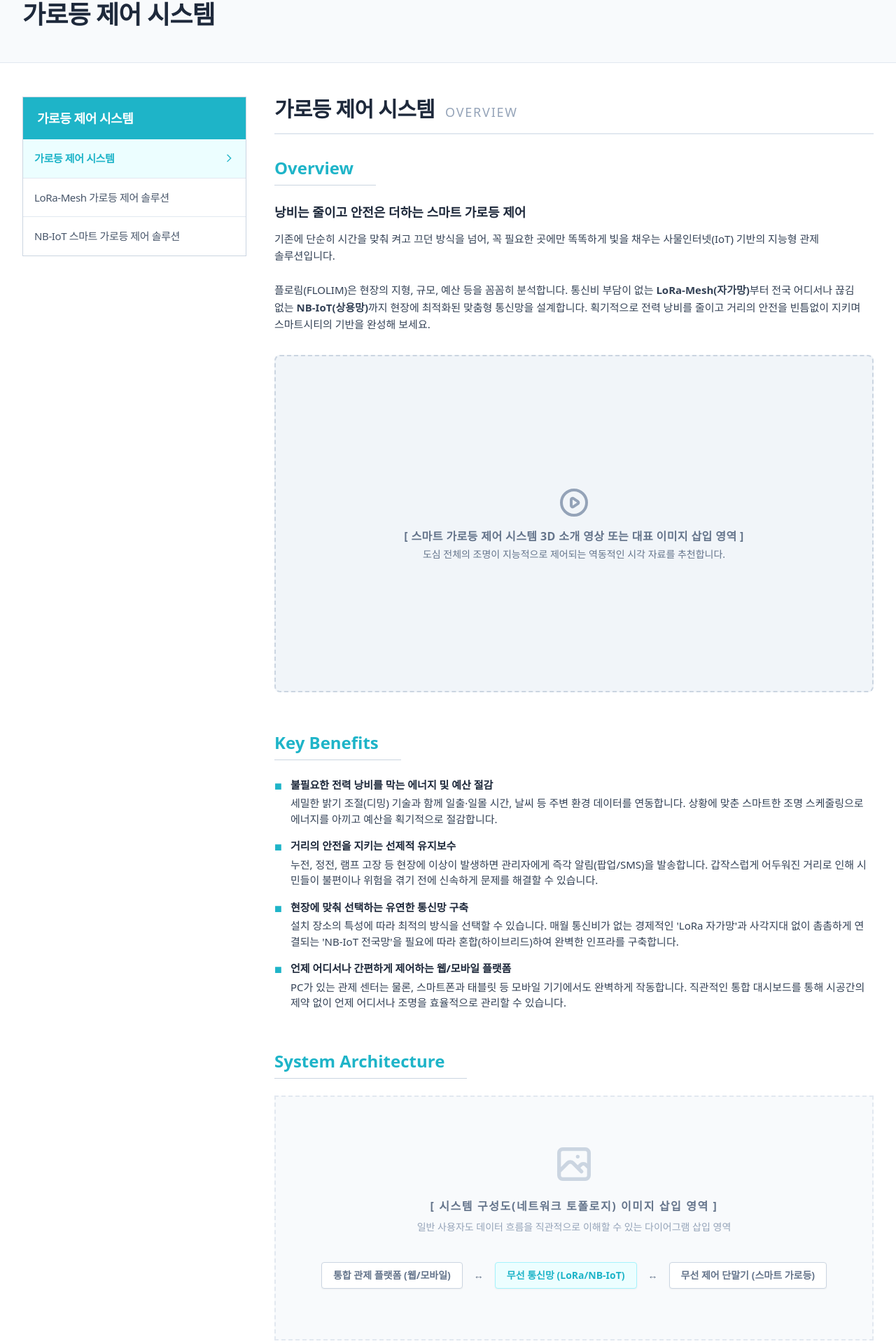
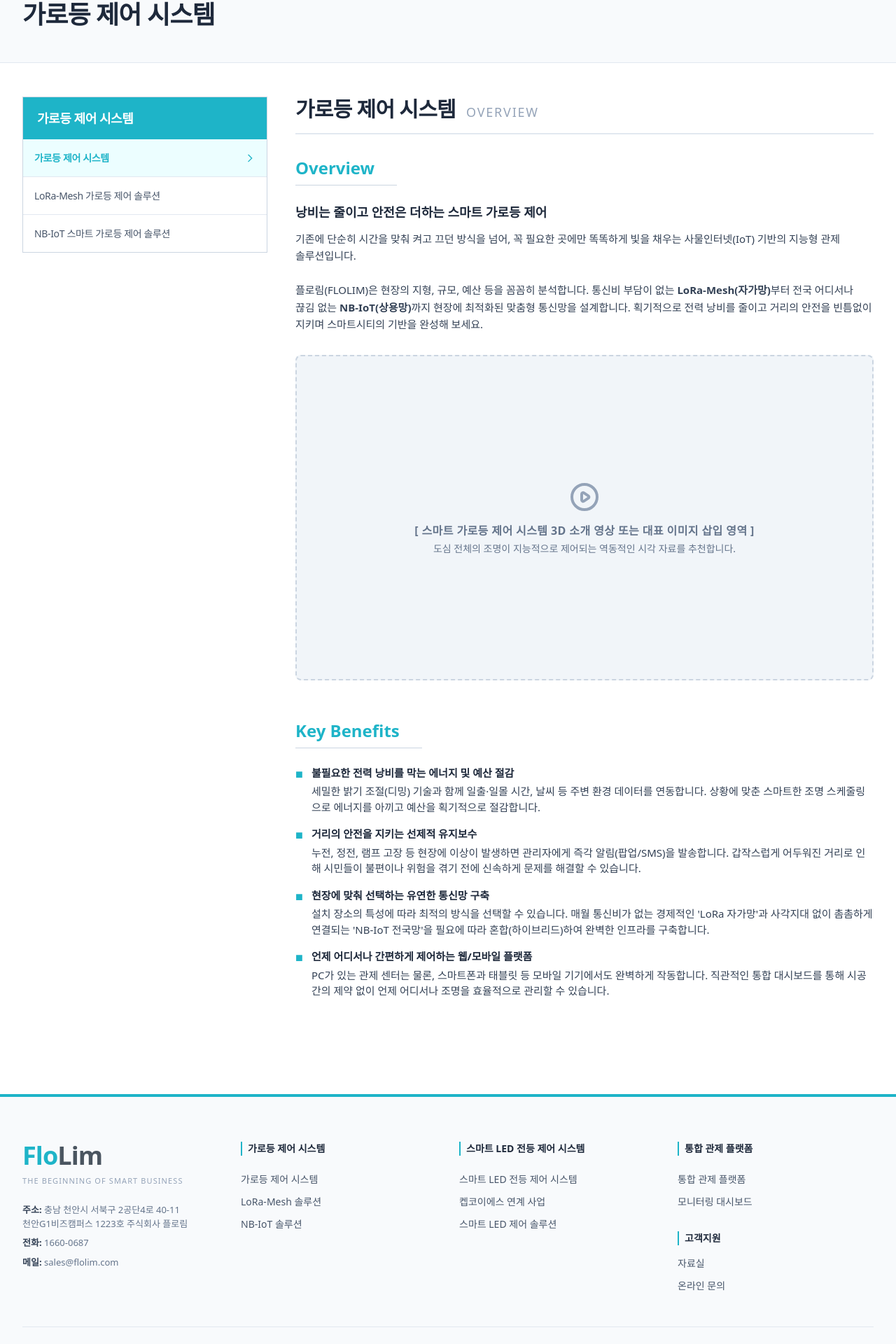
Before and after one commit to flolim-mj54/flolim-website, a React (Vite) app: page /streetlight-intro in a window 1280 px wide. Shown: the part 176-2096 px from the top of the page at 70% size. Built offline with nearby package versions, Linux system fonts and the light colour scheme.

Commit message:
가로등, led 레이아웃 고도화

```diff
--- a/src/LoraMeshSolution.jsx
+++ b/src/LoraMeshSolution.jsx
@@ -1,7 +1,7 @@
 import React from "react";
 import { Link } from "react-router-dom";
 
-const LoraSolution = () => {
+const LoraMeshSolution = () => {
   return (
     <div className="w-full bg-white font-sans text-slate-800 pb-20">
       <div className="w-full bg-slate-50 py-12 border-b border-slate-200 border-t-4 border-t-[#1eb4c8]">
@@ -14,26 +14,24 @@ const LoraSolution = () => {
       </div>
 
       <div className="max-w-7xl mx-auto px-4 sm:px-6 lg:px-8 mt-12 flex flex-col md:flex-row gap-10">
-
-        {/* 🚀 수정된 사이드바: 폭 확장(320px), 줄바꿈 방지 적용 */}
-        <aside className="w-full md:w-[320px] flex-shrink-0">
+        <aside className="w-full md:w-[350px] flex-shrink-0">
           <div className="border border-slate-300">
             <div className="bg-[#1eb4c8] text-white py-4 px-5">
               <h2 className="text-lg font-bold tracking-tight">가로등 제어 시스템</h2>
             </div>
             <ul className="flex flex-col">
               <li className="border-b border-slate-200">
-                <Link to="/streetlight-intro" className="flex items-center justify-between px-4 py-4 text-[14px] lg:text-[15px] tracking-tight text-slate-600 hover:text-[#1eb4c8] hover:bg-slate-50 transition-all whitespace-nowrap">
+                <Link to="/streetlight-intro" className="flex items-center justify-between px-4 py-4 text-[14px] tracking-tight text-slate-600 hover:text-[#1eb4c8] hover:bg-slate-50 transition-all whitespace-nowrap">
                   가로등 제어 시스템
                 </Link>
               </li>
               <li className="border-b border-slate-200">
-                <Link to="/lora" className="flex items-center justify-between px-4 py-4 text-[14px] lg:text-[15px] tracking-tight bg-cyan-50 text-[#1eb4c8] font-bold whitespace-nowrap">
+                <Link to="/lora" className="flex items-center justify-between px-4 py-4 text-[14px] tracking-tight bg-cyan-50 text-[#1eb4c8] font-bold whitespace-nowrap">
                   LoRa-Mesh 가로등 제어 솔루션 <svg className="w-4 h-4 flex-shrink-0 ml-2" fill="none" stroke="currentColor" viewBox="0 0 24 24"><path strokeLinecap="square" strokeLinejoin="miter" strokeWidth="2" d="M9 5l7 7-7 7"></path></svg>
                 </Link>
               </li>
               <li className="border-b border-slate-200 last:border-0">
-                <Link to="/nbiot" className="flex items-center justify-between px-4 py-4 text-[14px] lg:text-[15px] tracking-tight text-slate-600 hover:text-[#1eb4c8] hover:bg-slate-50 transition-all whitespace-nowrap">
+                <Link to="/nbiot" className="flex items-center justify-between px-4 py-4 text-[14px] tracking-tight text-slate-600 hover:text-[#1eb4c8] hover:bg-slate-50 transition-all whitespace-nowrap">
                   NB-IoT 스마트 가로등 제어 솔루션
                 </Link>
               </li>
@@ -160,11 +158,10 @@ const LoraSolution = () => {
               </tbody>
             </table>
           </div>
-
         </section>
       </div>
     </div>
   );
 };
 
-export default LoraSolution;
+export default LoraMeshSolution;
--- a/src/SmartLedIntro.jsx
+++ b/src/SmartLedIntro.jsx
@@ -14,8 +14,6 @@ const SmartLedIntro = () => {
       </div>
 
       <div className="max-w-7xl mx-auto px-4 sm:px-6 lg:px-8 mt-12 flex flex-col md:flex-row gap-10">
-
-        {/* 🚀 App.tsx 경로에 맞춰 링크 수정 (/led-intro, /esco, /led-solution) */}
         <aside className="w-full md:w-[350px] flex-shrink-0">
           <div className="border border-slate-300">
             <div className="bg-[#1eb4c8] text-white py-4 px-5">
@@ -23,17 +21,17 @@ const SmartLedIntro = () => {
             </div>
             <ul className="flex flex-col">
               <li className="border-b border-slate-200">
-                <Link to="/led-intro" className="flex items-center justify-between px-4 py-4 text-[13px] lg:text-[14px] tracking-tight bg-cyan-50 text-[#1eb4c8] font-bold whitespace-nowrap">
+                <Link to="/led-intro" className="flex items-center justify-between px-4 py-4 text-[14px] tracking-tight bg-cyan-50 text-[#1eb4c8] font-bold whitespace-nowrap">
                   스마트 LED 전등 제어 시스템 <svg className="w-4 h-4 flex-shrink-0 ml-2" fill="none" stroke="currentColor" viewBox="0 0 24 24"><path strokeLinecap="square" strokeLinejoin="miter" strokeWidth="2" d="M9 5l7 7-7 7"></path></svg>
                 </Link>
               </li>
               <li className="border-b border-slate-200">
-                <Link to="/esco" className="flex items-center justify-between px-4 py-4 text-[13px] lg:text-[14px] tracking-tight text-slate-600 hover:text-[#1eb4c8] hover:bg-slate-50 transition-all whitespace-nowrap">
+                <Link to="/esco" className="flex items-center justify-between px-4 py-4 text-[14px] tracking-tight text-slate-600 hover:text-[#1eb4c8] hover:bg-slate-50 transition-all whitespace-nowrap">
                   켑코이에스(ESCO) 에너지 효율화 연계 사업
                 </Link>
               </li>
               <li className="border-b border-slate-200 last:border-0">
-                <Link to="/led-solution" className="flex items-center justify-between px-4 py-4 text-[13px] lg:text-[14px] tracking-tight text-slate-600 hover:text-[#1eb4c8] hover:bg-slate-50 transition-all whitespace-nowrap">
+                <Link to="/led-solution" className="flex items-center justify-between px-4 py-4 text-[14px] tracking-tight text-slate-600 hover:text-[#1eb4c8] hover:bg-slate-50 transition-all whitespace-nowrap">
                   스마트 LED 전등 제어 솔루션
                 </Link>
               </li>
@@ -54,7 +52,6 @@ const SmartLedIntro = () => {
               <br/><br/>
               외부 인터넷이 끊기면 조명 제어까지 멈추거나 해킹에 노출될 수 있는 기존 클라우드 방식의 불안함을 완벽히 해결했습니다. 건물 내부에 독립적인 자체 서버를 구축하여, 어떤 비상 상황에서도 조명이 꺼지지 않는 <b>100% 무중단 제어</b>를 실현합니다. 외부와 철저히 차단된 강력한 보안망을 갖춰 공공기관, 대형 빌딩, 보안 시설에 최적화된 환경을 제공합니다.
             </p>
-
             <div className="w-full aspect-video bg-slate-100 border-2 border-dashed border-slate-300 rounded-lg flex flex-col items-center justify-center text-slate-500 hover:bg-slate-50 transition-colors p-6 text-center">
               <svg className="w-12 h-12 mb-3 text-slate-400" fill="none" stroke="currentColor" viewBox="0 0 24 24"><path strokeLinecap="round" strokeLinejoin="round" strokeWidth="2" d="M12 15v2m-6 4h12a2 2 0 002-2v-6a2 2 0 00-2-2H6a2 2 0 00-2 2v6a2 2 0 002 2zm10-10V7a4 4 0 00-8 0v4h8z"></path></svg>
               <span className="font-bold tracking-wide mb-2 text-slate-600">[ 스마트 LED 로컬 보안 서버(On-Premise) 3D 조감도 삽입 영역 ]</span>
@@ -95,7 +92,6 @@ const SmartLedIntro = () => {
               </li>
             </ul>
           </div>
-
         </section>
       </div>
     </div>
--- a/src/StreetLightIntro.jsx
+++ b/src/StreetLightIntro.jsx
@@ -14,26 +14,24 @@ const StreetLightIntro = () => {
       </div>
 
       <div className="max-w-7xl mx-auto px-4 sm:px-6 lg:px-8 mt-12 flex flex-col md:flex-row gap-10">
-
-        {/* 🚀 수정된 사이드바: 폭 확장(320px), 줄바꿈 방지 적용 */}
-        <aside className="w-full md:w-[320px] flex-shrink-0">
+        <aside className="w-full md:w-[350px] flex-shrink-0">
           <div className="border border-slate-300">
             <div className="bg-[#1eb4c8] text-white py-4 px-5">
               <h2 className="text-lg font-bold tracking-tight">가로등 제어 시스템</h2>
             </div>
             <ul className="flex flex-col">
               <li className="border-b border-slate-200">
-                <Link to="/streetlight-intro" className="flex items-center justify-between px-4 py-4 text-[14px] lg:text-[15px] tracking-tight bg-cyan-50 text-[#1eb4c8] font-bold whitespace-nowrap">
+                <Link to="/streetlight-intro" className="flex items-center justify-between px-4 py-4 text-[14px] tracking-tight bg-cyan-50 text-[#1eb4c8] font-bold whitespace-nowrap">
                   가로등 제어 시스템 <svg className="w-4 h-4 flex-shrink-0 ml-2" fill="none" stroke="currentColor" viewBox="0 0 24 24"><path strokeLinecap="square" strokeLinejoin="miter" strokeWidth="2" d="M9 5l7 7-7 7"></path></svg>
                 </Link>
               </li>
               <li className="border-b border-slate-200">
-                <Link to="/lora" className="flex items-center justify-between px-4 py-4 text-[14px] lg:text-[15px] tracking-tight text-slate-600 hover:text-[#1eb4c8] hover:bg-slate-50 transition-all whitespace-nowrap">
+                <Link to="/lora" className="flex items-center justify-between px-4 py-4 text-[14px] tracking-tight text-slate-600 hover:text-[#1eb4c8] hover:bg-slate-50 transition-all whitespace-nowrap">
                   LoRa-Mesh 가로등 제어 솔루션
                 </Link>
               </li>
               <li className="border-b border-slate-200 last:border-0">
-                <Link to="/nbiot" className="flex items-center justify-between px-4 py-4 text-[14px] lg:text-[15px] tracking-tight text-slate-600 hover:text-[#1eb4c8] hover:bg-slate-50 transition-all whitespace-nowrap">
+                <Link to="/nbiot" className="flex items-center justify-between px-4 py-4 text-[14px] tracking-tight text-slate-600 hover:text-[#1eb4c8] hover:bg-slate-50 transition-all whitespace-nowrap">
                   NB-IoT 스마트 가로등 제어 솔루션
                 </Link>
               </li>
@@ -54,7 +52,6 @@ const StreetLightIntro = () => {
               <br/><br/>
               플로림(FLOLIM)은 현장의 지형, 규모, 예산 등을 꼼꼼히 분석합니다. 통신비 부담이 없는 <b>LoRa-Mesh(자가망)</b>부터 전국 어디서나 끊김 없는 <b>NB-IoT(상용망)</b>까지 현장에 최적화된 맞춤형 통신망을 설계합니다. 획기적으로 전력 낭비를 줄이고 거리의 안전을 빈틈없이 지키며 스마트시티의 기반을 완성해 보세요.
             </p>
-
             <div className="w-full aspect-video bg-slate-100 border-2 border-dashed border-slate-300 rounded-lg flex flex-col items-center justify-center text-slate-500 hover:bg-slate-50 transition-colors">
               <svg className="w-12 h-12 mb-3 text-slate-400" fill="none" stroke="currentColor" viewBox="0 0 24 24"><path strokeLinecap="round" strokeLinejoin="round" strokeWidth="2" d="M14.752 11.168l-3.197-2.132A1 1 0 0010 9.87v4.263a1 1 0 001.555.832l3.197-2.132a1 1 0 000-1.664z"></path><path strokeLinecap="round" strokeLinejoin="round" strokeWidth="2" d="M21 12a9 9 0 11-18 0 9 9 0 0118 0z"></path></svg>
               <span className="font-bold tracking-wide">[ 스마트 가로등 제어 시스템 3D 소개 영상 또는 대표 이미지 삽입 영역 ]</span>
@@ -95,24 +92,6 @@ const StreetLightIntro = () => {
               </li>
             </ul>
           </div>
-
-          <div className="mb-14">
-            <h3 className="text-2xl font-bold text-[#1eb4c8] border-b border-slate-300 pb-2 mb-6 inline-block pr-8">System Architecture</h3>
-            <div className="w-full bg-slate-50 border-2 border-slate-200 border-dashed p-8 flex flex-col items-center justify-center min-h-[350px]">
-              <svg className="w-16 h-16 text-slate-300 mx-auto mb-4" fill="none" stroke="currentColor" viewBox="0 0 24 24"><path strokeLinecap="round" strokeLinejoin="round" strokeWidth="2" d="M4 16l4.586-4.586a2 2 0 012.828 0L16 16m-2-2l1.586-1.586a2 2 0 012.828 0L20 14m-6-6h.01M6 20h12a2 2 0 002-2V6a2 2 0 00-2-2H6a2 2 0 00-2 2v12a2 2 0 002 2z"></path></svg>
-              <span className="text-slate-500 font-bold tracking-widest block mb-2">[ 시스템 구성도(네트워크 토폴로지) 이미지 삽입 영역 ]</span>
-              <span className="text-sm text-slate-400 text-center mb-6">일반 사용자도 데이터 흐름을 직관적으로 이해할 수 있는 다이어그램 삽입 영역</span>
-
-              <div className="flex items-center space-x-2 md:space-x-4 text-xs md:text-sm text-slate-500 font-bold z-10 flex-wrap justify-center mt-4">
-                <span className="bg-white px-4 py-2 border border-slate-300 rounded shadow-sm mb-2">통합 관제 플랫폼 (웹/모바일)</span>
-                <span className="mb-2">↔</span>
-                <span className="bg-cyan-50 text-[#1eb4c8] px-4 py-2 border border-cyan-200 rounded shadow-sm mb-2">무선 통신망 (LoRa/NB-IoT)</span>
-                <span className="mb-2">↔</span>
-                <span className="bg-white px-4 py-2 border border-slate-300 rounded shadow-sm mb-2">무선 제어 단말기 (스마트 가로등)</span>
-              </div>
-            </div>
-          </div>
-
         </section>
       </div>
     </div>
```
Also changed, not shown: src/KepcoEsco.jsx (+6 -16 lines), src/NbIotSolution.jsx (+6 -14 lines), src/SmartLedSolution.jsx (+3 -9 lines).
